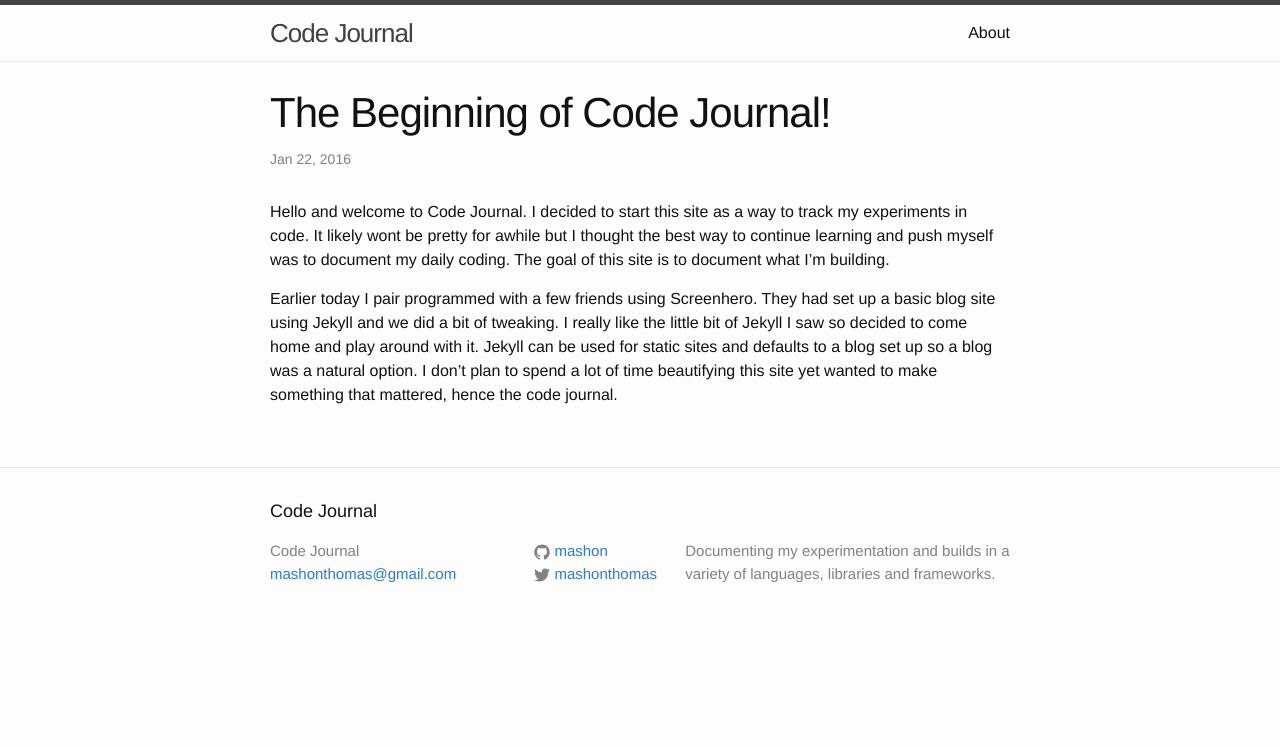
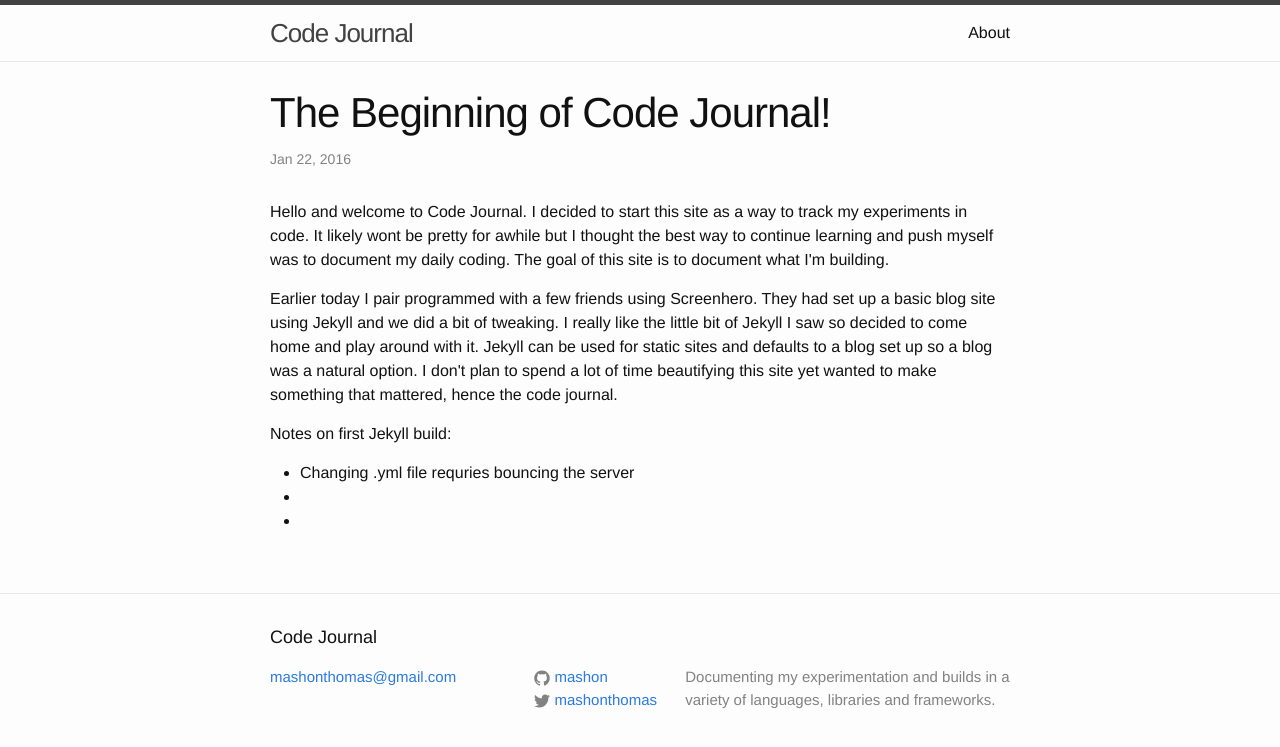
Before and after one commit to Mashon/jekyll-experimenting, a Jekyll site: the page built from _posts/2016-01-21-welcome-to-jekyll.markdown, in a window 1280 px wide. Shown: the top 747 px of the page. Built offline with Jekyll 4.4.1, drawn with Linux system fonts in a browser that asks for light colours.

Commit message:
write about page and edit footer html

```diff
--- a/_includes/footer.html
+++ b/_includes/footer.html
@@ -7,7 +7,7 @@
     <div class="footer-col-wrapper">
       <div class="footer-col footer-col-1">
         <ul class="contact-list">
-          <li>{{ site.title }}</li>
+          <!-- <li>{{ site.title }}</li> -->
           <li><a href="mailto:{{ site.email }}">{{ site.email }}</a></li>
         </ul>
       </div>
--- a/_posts/2016-01-21-welcome-to-jekyll.markdown
+++ b/_posts/2016-01-21-welcome-to-jekyll.markdown
@@ -4,6 +4,14 @@ title:  "The Beginning of Code Journal!"
 date:   2016-01-21 23:24:34 -0500
 categories: miscellaneous
 ---
-Hello and welcome to Code Journal. I decided to start this site as a way to track my experiments in code. It likely wont be pretty for awhile but I thought the best way to continue learning and push myself was to document my daily coding. The goal of this site is to document what I'm building.
+<p>Hello and welcome to Code Journal. I decided to start this site as a way to track my experiments in code. It likely wont be pretty for awhile but I thought the best way to continue learning and push myself was to document my daily coding. The goal of this site is to document what I'm building.</p>
 
-Earlier today I pair programmed with a few friends using Screenhero. They had set up a basic blog site using Jekyll and we did a bit of tweaking. I really like the little bit of Jekyll I saw so decided to come home and play around with it. Jekyll can be used for static sites and defaults to a blog set up so a blog was a natural option. I don't plan to spend a lot of time beautifying this site yet wanted to make something that mattered, hence the code journal.
+<p>Earlier today I pair programmed with a few friends using Screenhero. They had set up a basic blog site using Jekyll and we did a bit of tweaking. I really like the little bit of Jekyll I saw so decided to come home and play around with it. Jekyll can be used for static sites and defaults to a blog set up so a blog was a natural option. I don't plan to spend a lot of time beautifying this site yet wanted to make something that mattered, hence the code journal.</p>
+
+<p>Notes on first Jekyll build:</p>
+
+<ul>
+  <li class="notes">Changing .yml file requries bouncing the server</li>
+  <li class="notes"></li>
+  <li class="notes"></li>
+</ul>
```
Also changed, not shown: about.md (+2 -8 lines).
